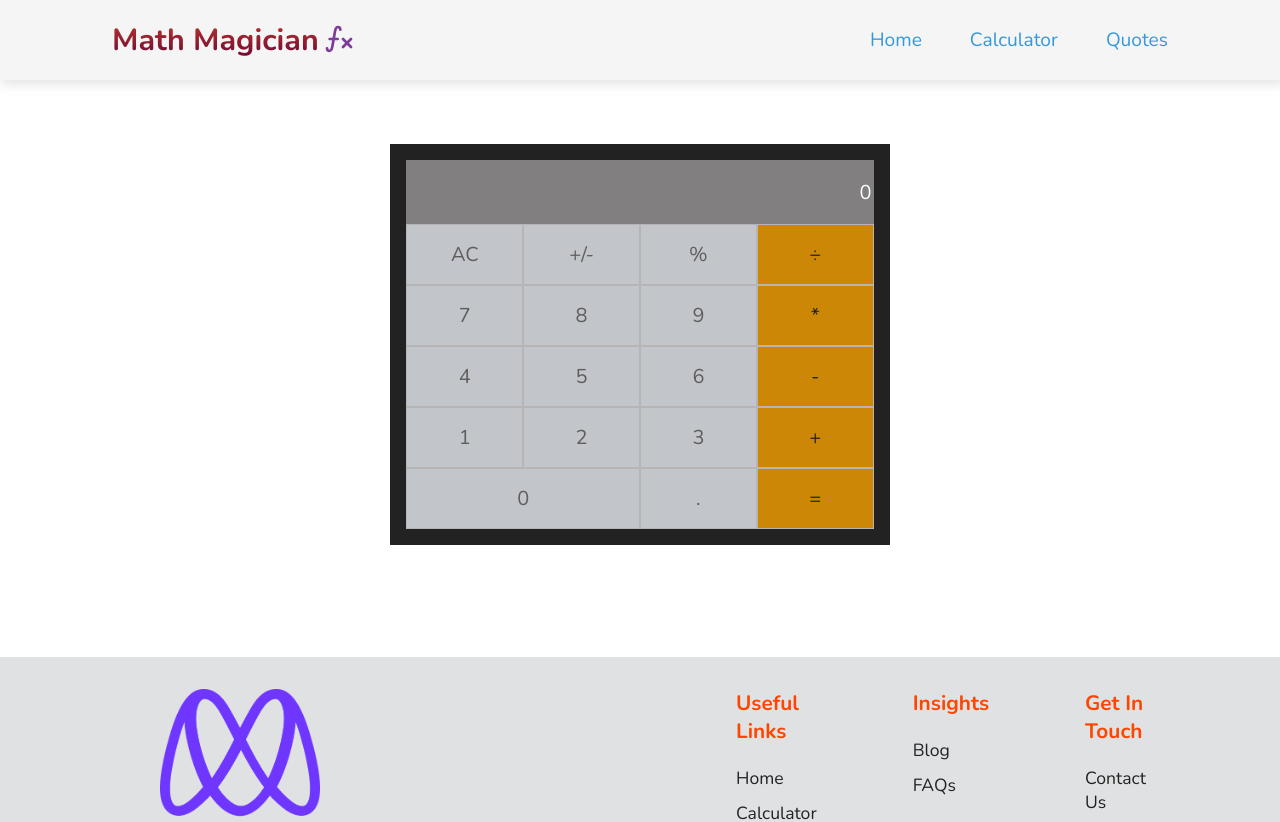
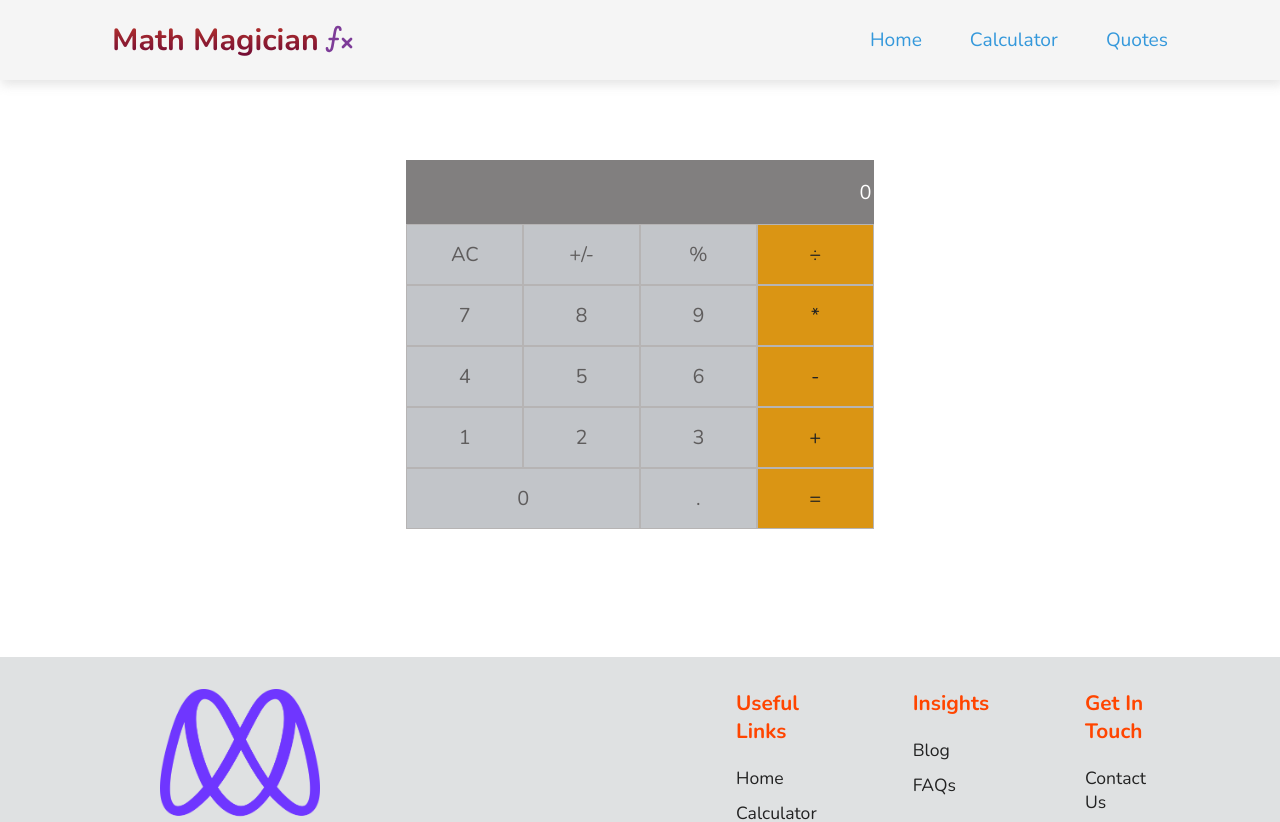
Before and after one commit to belaymit/math-magicians, a React (Create React App) app: page /calculator in a window 1280 px wide. Shown: the top 822 px of the page. Built offline with nearby package versions, Linux system fonts and the light colour scheme.

Commit message:
removed unwanted background

```diff
--- a/src/components/calculator/calculator.scss
+++ b/src/components/calculator/calculator.scss
@@ -27,7 +27,6 @@ $outline-hover: 0.2rem solid var(--black);
   .wrapper {
     width: 40%;
     background: transparent;
-    background: $color-black;
     display: flex;
     flex-direction: column;
 
```
